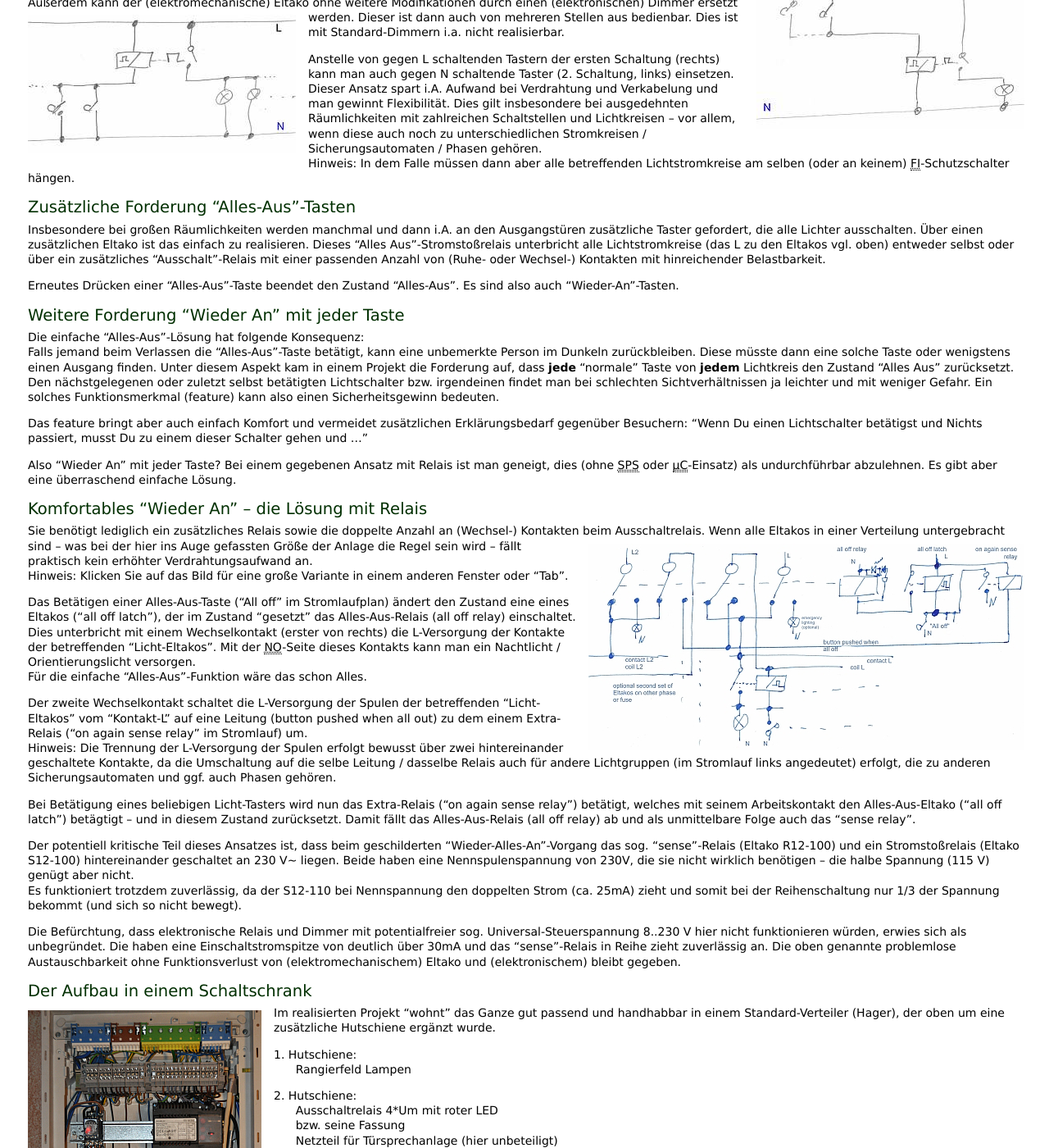
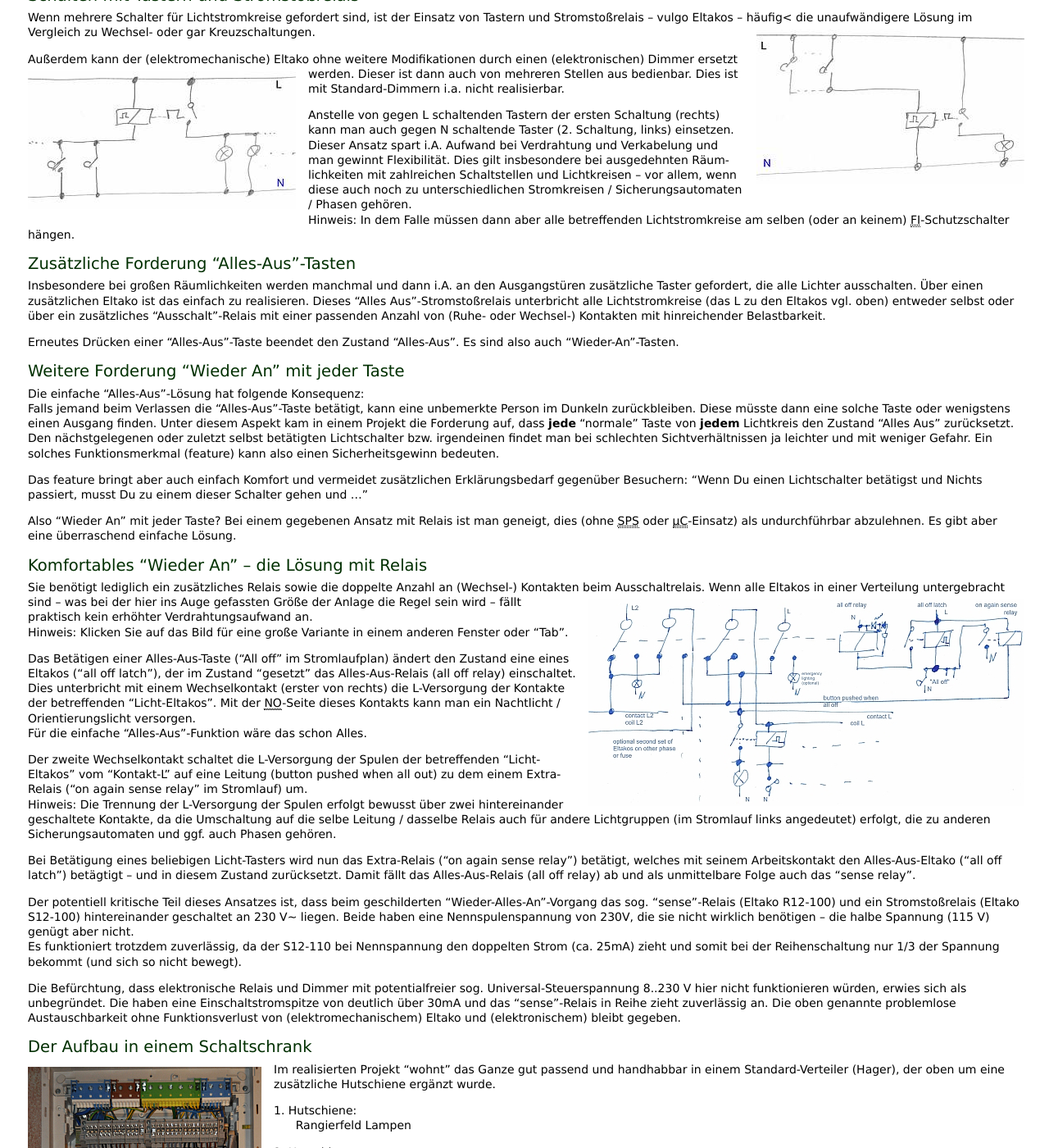
Before and after one commit to a-weinert/a-weinert.github.io, a Jekyll site: the page built from _posts/2022-04-05-allOut4eltakos_de.md, in a window 1280 px wide and 1400 px high, scrolled down 637 px. Shown: the whole window at 82% size. Built offline with Jekyll 4.4.1, drawn with Linux system fonts in a browser that asks for light colours; some of the changed text lies outside the part shown.

Commit message:
eltako & web hyphenation act.

```diff
--- a/_posts/2022-04-05-allOut4eltakos_de.md
+++ b/_posts/2022-04-05-allOut4eltakos_de.md
@@ -17,20 +17,27 @@
 commentIssueId: 1
 commentShare: ./eclipDic_de.html
 ---
-## Schalten mit Tastern und Stromstoßrelais
+Der Artikel beschreibt eine Lösung für "Alle-Lichter-Aus-"Schalter (und
+natürlich auch "Wieder-An" für größere Räum&shy;lich&shy;kei&shy;ten. Die Besonderheit
+liegt darin, dass Der "Alles-Aus-"Zustand durch Betätigung
+**jedes**<!--more--> Lichtschalters beendet wird. Dies wird mit minimalem
+Zusatzaufwand zum konventionellen Ansatz erreicht.
 
-Wenn mehrere Schalter für Lichtstromkreise gefordert sind, ist der Einsatz
-von Tastern und Stromstoßrelais -- vulgo Eltakos -- häufig<!--more--> [<img
+
+## Schalten mit Tastern und Strom&shy;stoß&shy;re&shy;lais
+
+Wenn mehrere Schalter für Licht&shy;strom&shy;kreise gefordert sind, ist der Einsatz
+von Tastern und Strom&shy;stoß&shy;re&shy;lais -- vulgo Eltakos -- häufig<[<img
 src="/assets/images/postEltako/eltako1-sm.jpg" width="327" height="189"
-title="Licht mit Stromstoßrelais; click: groß"  alt="Licht mit Eltako"
+title="Licht mit Strom&shy;stoß&shy;re&shy;lais; click: groß" alt="Licht mit Eltako"
 class="imgonright" />](/assets/images/postEltako/eltako1.jpg "click: groß"){:target="_blank"}
-die unaufwändigere Lösung im Vergleich zu Wechsel- oder gar Kreuzschaltungen.
+die unaufwändigere Lösung im Vergleich zu Wech&shy;sel- oder gar Kreuzschaltungen.
 
 Außerdem kann der (elektromechanische) Eltako ohne weitere Modifikationen
-durch einen (elektronischen) Dimmer ersetzt werden. Dieser ist dann auch
+durch einen (elektronischen) Dimmer ersetzt wer&shy;den. Dieser ist dann auch
 von mehreren Stellen aus bedienbar. [<img
 src="/assets/images/postEltako/eltako2-sm.jpg" width="327" height="168"
-title="Licht mit Stromstoßrelais; click: groß"  alt="Licht mit Eltako"
+title="Licht mit Strom&shy;stoß&shy;re&shy;lais; click: groß"  alt="Licht mit Eltako"
 class="imgonleft" />](/assets/images/postEltako/eltako2.jpg "click: groß"){:target="_blank"}
 Dies&nbsp;ist mit Standard-Dimmern i.a.
 nicht realisier&shy;bar.
@@ -38,42 +45,42 @@
 Anstelle von gegen L schaltenden Tastern der ersten Schaltung (rechts) kann
 man auch gegen N schaltende Taster (2. Schaltung, links) ein&shy;setzen.
 Dieser Ansatz spart i.A. Aufwand bei Verdrahtung und Verkabelung und man
-gewinnt Flexibilität. Dies gilt insbesondere bei ausgedehnten Räumlichkeiten
+gewinnt Flexibilität. Dies gilt ins&shy;be&shy;son&shy;dere bei ausgedehnten Räum&shy;lich&shy;kei&shy;ten
 mit zahlreichen Schaltstellen und Lichtkreisen -- vor allem, wenn diese auch
-noch zu unterschiedlichen Stromkreisen / Sicherungsautomaten / Phasen
+noch zu unter&shy;schiedlichen Stromkreisen / Sicherungsautomaten / Phasen
 gehören.
-Hinweis: In dem Falle müssen dann aber alle betreffenden Lichtstromkreise am
+Hinweis: In dem Falle müssen dann aber alle betreffenden Licht&shy;strom&shy;kreise am
 selben (oder an keinem)
 <abbr title="Fehlerstrom, engl. RC(D)">FI</abbr>-Schutzschalter
 hängen.<br clear="left" />
 
 ## Zusätzliche Forderung "Alles-Aus"-Tasten
 
-Insbesondere bei großen Räumlichkeiten werden manchmal und dann i.A.
+Insbesondere bei großen Räum&shy;lich&shy;kei&shy;ten wer&shy;den manchmal und dann i.A.
 an den Ausgangstüren zusätzliche Taster gefordert, die alle Lichter
-ausschalten. Über einen zusätzlichen Eltako ist das einfach zu
+ausschalten. Über einen zusätzlichen Eltako ist das ein&shy;fach zu
 realisieren. Dieses "Alles Aus"-Stromstoßrelais unterbricht alle
-Lichtstromkreise (das L zu den Eltakos vgl. oben) entweder selbst
+Licht&shy;strom&shy;kreise (das L zu den Eltakos vgl. oben) entweder selbst
 oder über ein zusätzliches "Ausschalt"-Relais mit einer passenden
-Anzahl von (Ruhe- oder Wechsel-) Kontakten mit hinreichender Belastbarkeit.
+Anzahl von (Ruhe- oder Wechsel-) Kontakten mit hinreichender Be&shy;last&shy;bar&shy;keit.
 
 Erneutes Drücken einer "Alles-Aus"-Taste beendet den Zustand "Alles-Aus".
 Es sind also auch "Wieder-An"-Tasten.
 
 ## Weitere Forderung "Wieder An" mit jeder Taste
 
-Die einfache "Alles-Aus"-Lösung hat folgende Konsequenz:
+Die ein&shy;fache "Alles-Aus"-Lösung hat folgende Konsequenz:
 Falls jemand beim Verlassen die "Alles-Aus"-Taste betätigt, kann eine
 unbemerkte Person im Dunkeln zurückbleiben. Diese müsste dann eine solche
-Taste oder wenigstens einen Ausgang finden. Unter diesem Aspekt kam in
-einem Projekt die Forderung auf, dass **jede** "normale" Taste von
+Taste oder wenigstens einen Ausgang finden. Unter die&shy;sem Aspekt kam in
+einem Pro&shy;jekt die Forderung auf, dass **jede** "normale" Taste von
 **jedem** Lichtkreis den Zustand "Alles Aus" zurücksetzt. Den nächstgelegenen
 oder zuletzt selbst betätigten Lichtschalter bzw. irgendeinen findet man
 bei schlechten Sichtverhältnissen ja leichter und mit weniger Gefahr. Ein
 solches Funktionsmerkmal (feature) kann also einen Sicherheitsgewinn
 bedeuten.
 
-Das feature bringt aber auch einfach Komfort und vermeidet zusätzlichen
+Das feature bringt aber auch ein&shy;fach Komfort und vermeidet zusätzlichen
 Erklärungsbedarf gegenüber Besuchern: "Wenn Du
 einen Lichtschalter betätigst und Nichts passiert, musst Du zu einem
 dieser Schalter gehen und ..."
@@ -82,11 +89,11 @@
 ist man geneigt, dies (ohne
 <abbr title="speicherprogrammierbare Steuerung">SPS</abbr> oder
 <abbr title="Mikro-Controller">µC</abbr>-Einsatz) als
-undurchführbar abzulehnen. Es gibt aber eine überraschend einfache Lösung.
+undurchführbar abzulehnen. Es gibt aber eine überraschend ein&shy;fache Lösung.
 
 ## Komfortables "Wieder An" -- die Lösung mit Relais
 
-Sie benötigt lediglich ein zusätzliches Relais sowie die doppelte Anzahl an
+Sie benötigt lediglich ein zusätzliches Relais so&shy;wie die doppelte Anzahl an
 (Wechsel-) Kontakten beim Ausschaltrelais. Wenn alle Eltakos [<img
 src="/assets/images/postEltako/allOffLogic-sm.jpg" width="532"
 height="252" title="Relaislogik komfortables Alles Aus; click: groß"
@@ -96,17 +103,17 @@
 in einer Verteilung untergebracht sind -- was bei der hier ins
 Auge gefassten Größe der Anlage die Regel sein wird -- fällt praktisch
 kein erhöhter Verdrahtungsaufwand an.
-Hinweis: Klicken Sie auf das Bild für eine große Variante in einem anderen
+Hinweis: Klicken Sie auf das Bild für eine große Variante in einem an&shy;de&shy;ren
 Fenster  oder "Tab".
 
-Das Betätigen einer Alles-Aus-Taste ("All off" im Stromlaufplan) ändert den
+Das Betätigen einer Alles-Aus-Taste ("All off" im Strom&shy;lauf&shy;plan) ändert den
 Zustand eine eines Eltakos ("all off latch"), der im Zustand "gesetzt"
 das Alles-Aus-Relais (all off relay) einschaltet. Dies unterbricht mit einem
 Wechselkontakt (erster von rechts) die L-Versorgung der Kontakte der
 betreffenden "Licht-Eltakos". Mit der
 <abbr title="normally open; Arbeitskontakt">NO</abbr>-Seite
 dieses Kontakts kann man ein Nachtlicht / Orientierungslicht versorgen.
-Für die einfache "Alles-Aus"-Funktion wäre das schon Alles.
+Für die ein&shy;fache "Alles-Aus"-Funktion wäre das schon Alles.
 
 Der zweite Wechselkontakt schaltet die L-Versorgung der Spulen der
 betreffenden "Licht-Eltakos" vom "Kontakt-L" auf eine Leitung (button pushed
@@ -115,18 +122,18 @@
 Hinweis: Die Trennung der L-Versorgung der Spulen erfolgt bewusst über zwei
 hintereinander geschaltete Kontakte, da die Umschaltung auf die selbe Leitung
 / dasselbe Relais auch für andere Lichtgruppen (im Stromlauf links angedeutet)
-erfolgt, die zu anderen Sicherungsautomaten und ggf. auch Phasen gehören.
+erfolgt, die zu an&shy;de&shy;ren Sicherungsautomaten und ggf. auch Phasen gehören.
 
 Bei Betätigung eines beliebigen Licht-Tasters wird nun das Extra-Relais
 ("on again sense relay") betätigt, welches mit seinem Arbeitskontakt den
-Alles-Aus-Eltako ("all off latch") betägtigt -- und in diesem Zustand
+Alles-Aus-Eltako ("all off latch") betägtigt -- und in die&shy;sem Zustand
 zurücksetzt. Damit fällt das Alles-Aus-Relais (all off relay) ab und als
 unmittelbare Folge auch das "sense relay".
 
 Der potentiell kritische Teil dieses Ansatzes ist, dass beim geschilderten
 "Wieder-Alles-An"-Vorgang das sog. "sense"-Relais (Eltako R12-100) und ein
-Stromstoßrelais (Eltako S12-100) hintereinander geschaltet an 230 V~
-liegen. Beide haben eine Nennspulenspannung von 230V, die sie nicht wirklich
+Strom&shy;stoß&shy;re&shy;lais (Eltako S12-100) hintereinander geschaltet an 230 V~
+liegen. Beide ha&shy;ben eine Nennspulenspannung von 230V, die sie nicht wirklich
 benötigen -- die halbe Spannung (115 V) genügt aber nicht.
 Es funktioniert trotzdem zuverlässig, da der S12-110 bei Nennspannung
 den doppelten Strom (ca. 25mA) zieht und somit bei der Reihen&shy;schaltung
@@ -134,7 +141,7 @@
 
 Die Befürchtung, dass elektronische Relais und Dimmer mit potentialfreier
 sog. Universal-Steuerspannung 8..230 V hier nicht funktionieren würden,
-erwies sich als unbegründet. Die haben eine Einschalt&shy;strom&shy;spitze
+erwies sich als unbegründet. Die ha&shy;ben eine Einschalt&shy;strom&shy;spitze
 von deutlich über 30mA und das "sense"-Relais in Reihe zieht zuverlässig an. Die oben
 genannte problemlose Austauschbarkeit ohne Funktionsverlust von
 (elektromechanischem) Eltako und (elektronischem) bleibt
@@ -148,7 +155,7 @@
 alt="Aufbau gesamt"
 class="imgonleft" />](/assets/images/postEltako/schaltSchrGes.jpg
 "click: groß"){:target="_blank"}
-Im realisierten Projekt "wohnt" das Ganze gut passend und handhabbar in
+Im realisierten Pro&shy;jekt "wohnt" das Ganze gut passend und handhabbar in
 einem Standard-Verteiler (Hager), der oben um eine zusätzliche Hutschiene
 ergänzt wurde.
 
@@ -176,11 +183,11 @@
 ## Aufbau im Detail
 
 Die 12 Relais auf der 3. Hutschiene sind:
- - 5 Eltakos für Lichtstromkreise Raum A
+ - 5 Eltakos für Licht&shy;strom&shy;kreise Raum A
  - Das oben sogenannte "sense"-Relais
  - Der "Alles-Aus"-Eltako (all out latch)
- - 5 Stromstoßschalter *) für Lichtstromkreise Raum B
+ - 5 Stromstoßschalter *) für Licht&shy;strom&shy;kreise Raum B
 
  _________ &nbsp;
  Anm. *): Zumindest der weiße "Nicht-Eltako" wird gegen einen "blauen"
- Dimmer getauscht werden.
+ Dimmer getauscht wer&shy;den.
```
Also changed, not shown: _posts/2021-07-16-webHyphenation.md (+18 -9 lines), _posts/2021-07-16-webHyphenation_de.md (+19 -8 lines).
